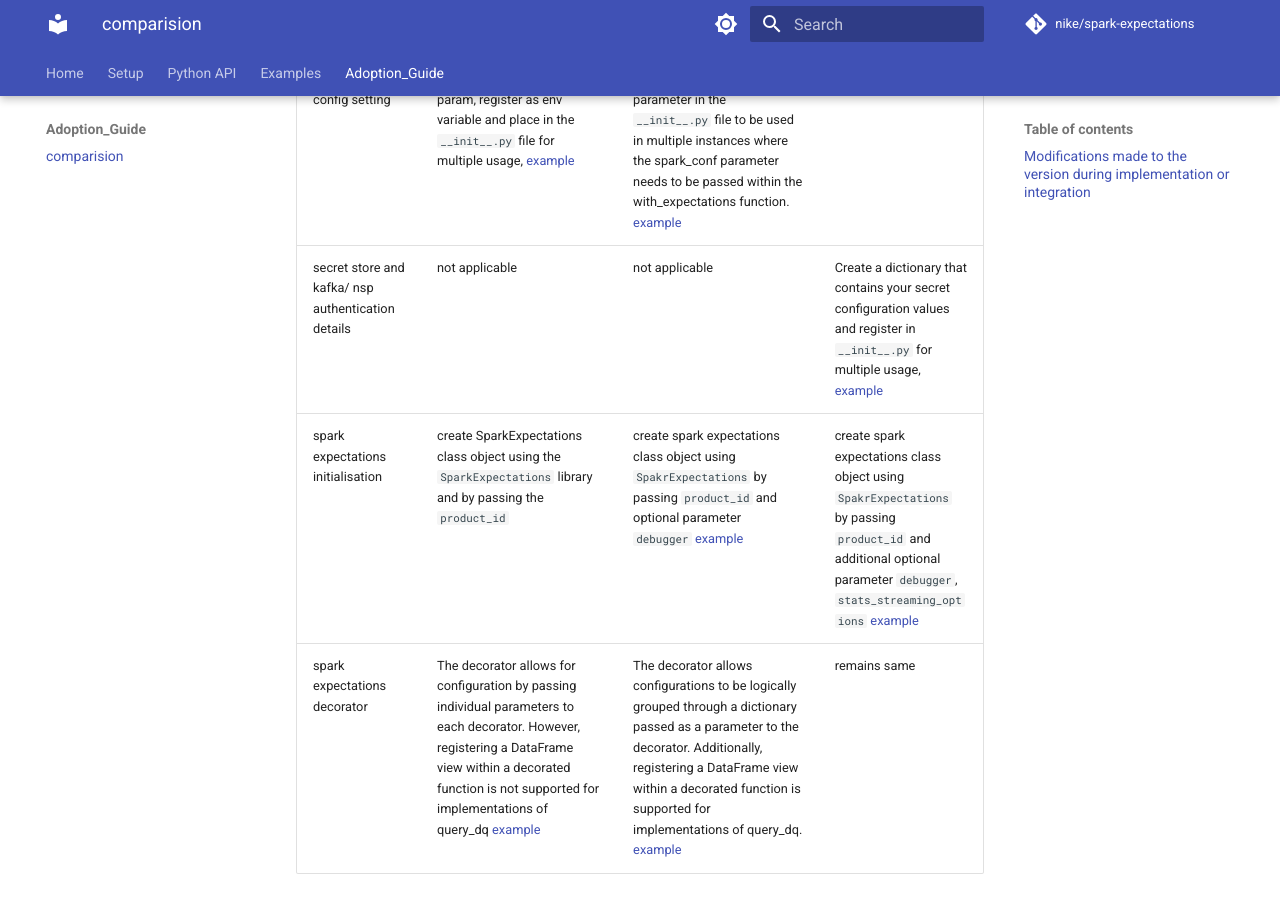
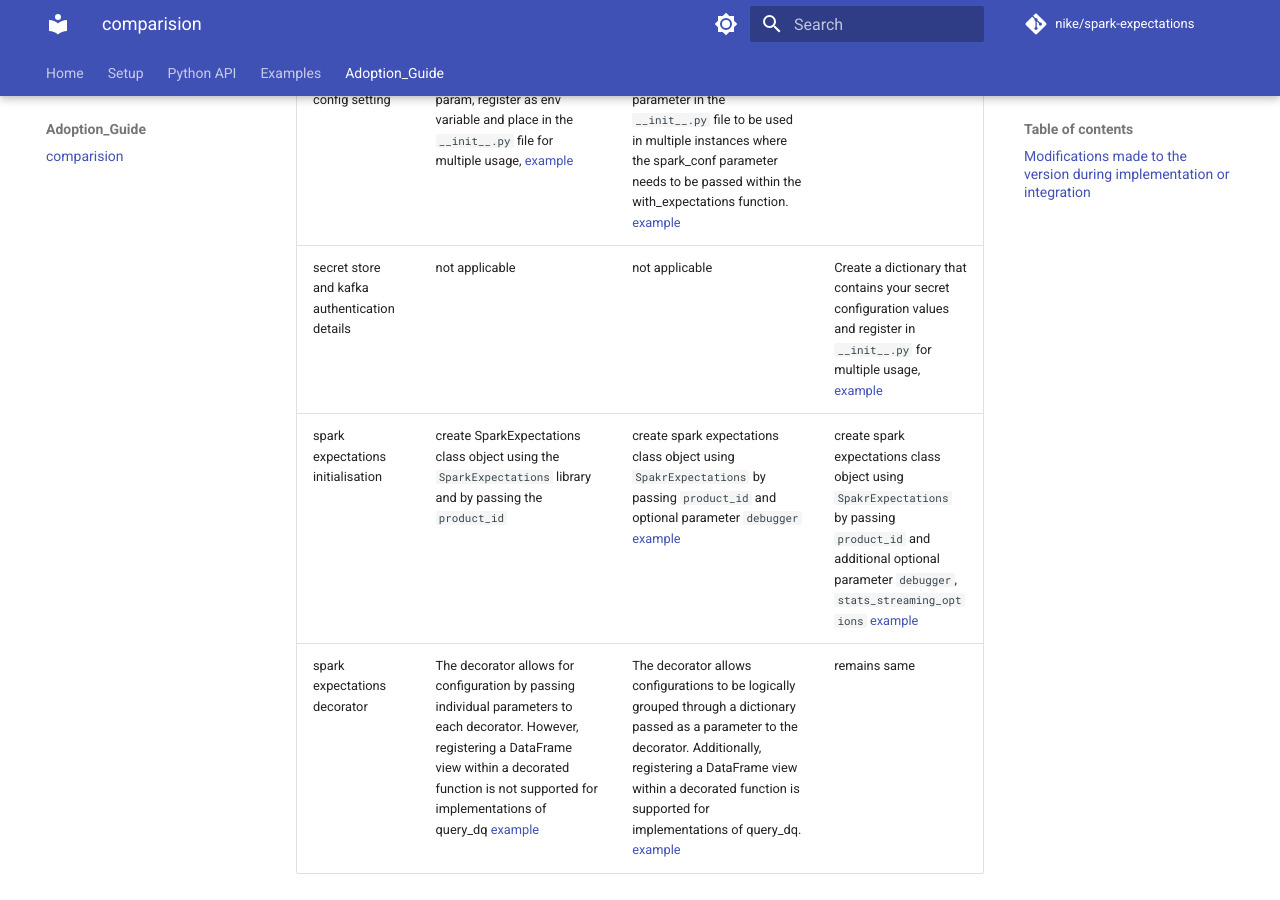
Before and after one commit to Nike-Inc/spark-expectations, an MkDocs documentation site: the page built from docs/configurations/adoption_versions_comparsion.md, in a window 1280 px wide and 900 px high, scrolled down 1142 px. Built offline with MkDocs 1.6.1 and Material for MkDocs 9.7.7, drawn with Linux system fonts in a browser that asks for light colours; comment, search, counter and statistics services are not loaded; the version menu is left out.

Commit message:
corrected docs

```diff
--- a/docs/configurations/adoption_versions_comparsion.md
+++ b/docs/configurations/adoption_versions_comparsion.md
@@ -11,6 +11,6 @@
 | stats table schema changes | refer rule table creation [here](https://glowing-umbrella-j8jnolr.pages.github.io/0.7.0/getting-started/setup/) | added additional columns <br> 1. `source_query_dq_results`  <br> 2. `final_query_dq_results` <br> 3. `row_dq_res_summary` <br> 4. `dq_run_time` <br> 5. `dq_rules` <br><br> renamed columns <br> 1. `runtime` to `meta_dq_run_time`  <br> 2. `run_date` to `meta_dq_run_date` <br> 3. `run_id` to `meta_dq_run_id` <br><br> documentation found [here](https://glowing-umbrella-j8jnolr.pages.github.io/0.7.0/getting-started/setup/)| remains same |
 | stats table creation required | yes | yes - creation not required if you're upgrading from old version but schema changes required  | automated |
 | notification config setting | define global notification param, register as env variable and place in the `__init__.py` file for multiple usage, [example](https://glowing-umbrella-j8jnolr.pages.github.io/0.7.0/examples/) | Define a global notification parameter in the `__init__.py` file to be used in multiple instances where the spark_conf parameter needs to be passed within the with_expectations function. [example](https://glowing-umbrella-j8jnolr.pages.github.io/0.7.0/examples/) | remains same |
-| secret store and kafka/ nsp authentication details | not applicable | not applicable | Create a dictionary that contains your secret configuration values and register in `__init__.py` for multiple usage, [example](https://glowing-umbrella-j8jnolr.pages.github.io/0.8.0/examples/) |
+| secret store and kafka authentication details | not applicable | not applicable | Create a dictionary that contains your secret configuration values and register in `__init__.py` for multiple usage, [example](https://glowing-umbrella-j8jnolr.pages.github.io/0.8.0/examples/) |
 | spark expectations initialisation | create SparkExpectations class object using the `SparkExpectations` library and by passing the `product_id` | create spark expectations class object using `SpakrExpectations` by passing `product_id` and optional parameter `debugger` [example](https://glowing-umbrella-j8jnolr.pages.github.io/0.7.0/examples/)  | create spark expectations class object using `SpakrExpectations` by passing `product_id` and additional optional parameter `debugger`, `stats_streaming_options`  [example](https://glowing-umbrella-j8jnolr.pages.github.io/0.8.0/examples/) |
 | spark expectations decorator | The decorator allows for configuration by passing individual parameters to each decorator. However, registering a DataFrame view within a decorated function is not supported for implementations of query_dq [example](https://glowing-umbrella-j8jnolr.pages.github.io/0.7.0/examples/) | The decorator allows configurations to be logically grouped through a dictionary passed as a parameter to the decorator. Additionally, registering a DataFrame view within a decorated function is supported for implementations of query_dq. [example](https://glowing-umbrella-j8jnolr.pages.github.io/0.7.0/examples/) | remains same |
```
